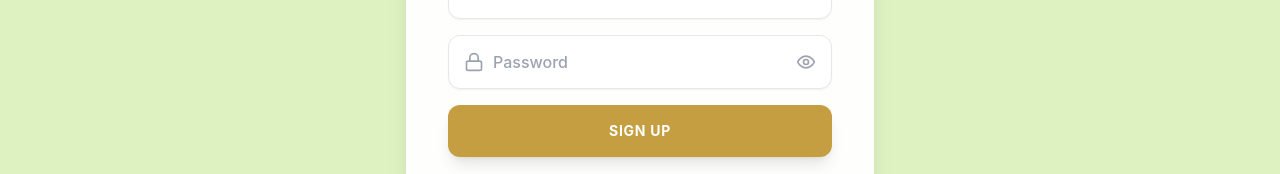
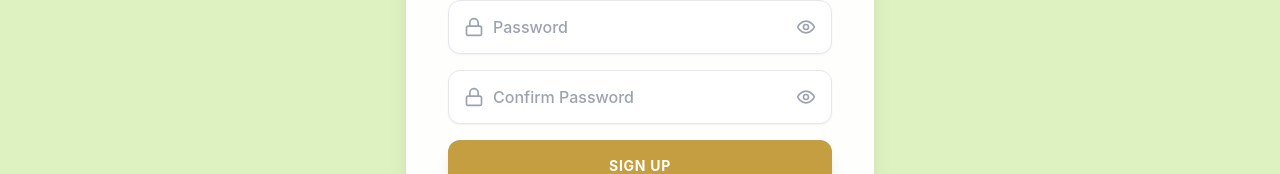
Before and after one commit to Hemasundar2006/AIot-Vertical-Farming-frontend, a React (Vite) app: page /register in a window 1280 px wide. Shown: the part 471-645 px from the top of the page. Built offline with nearby package versions, Linux system fonts and the light colour scheme; no server answers.

Commit message:
feat: add user registration page with form validation and glassmorphism UI

```diff
--- a/src/pages/Register.jsx
+++ b/src/pages/Register.jsx
@@ -8,6 +8,7 @@ const Register = () => {
   const [email, setEmail] = useState('');
   const [password, setPassword] = useState('');
   const [confirmPassword, setConfirmPassword] = useState('');
+  const [farmLocation, setFarmLocation] = useState('');
   const [showPassword, setShowPassword] = useState(false);
   const [showConfirmPassword, setShowConfirmPassword] = useState(false);
   const [isLoading, setIsLoading] = useState(false);
@@ -80,8 +81,8 @@ const Register = () => {
                         required
                         className="block w-full pl-11 pr-4 py-3.5 bg-white border border-gray-200 rounded-xl focus:ring-2 focus:ring-agri-gold focus:border-agri-gold text-gray-900 placeholder-gray-400 transition-all font-medium shadow-sm hover:shadow-md"
                         placeholder="Farm Location"
-                        value={confirmPassword}
-                        onChange={(e) => setConfirmPassword(e.target.value)}
+                        value={farmLocation}
+                        onChange={(e) => setFarmLocation(e.target.value)}
                     />
                     </div>
                 </div>
@@ -125,6 +126,29 @@ const Register = () => {
                     </div>
                 </div>
 
+                <div>
+                    <div className="relative">
+                    <div className="absolute inset-y-0 left-0 pl-4 flex items-center pointer-events-none z-10">
+                        <Lock className="h-5 w-5 text-gray-400" />
+                    </div>
+                    <input
+                        type={showConfirmPassword ? "text" : "password"}
+                        required
+                         className="block w-full pl-11 pr-12 py-3.5 bg-white border border-gray-200 rounded-xl focus:ring-2 focus:ring-agri-gold focus:border-agri-gold text-gray-900 placeholder-gray-400 transition-all font-medium shadow-sm hover:shadow-md"
+                        placeholder="Confirm Password"
+                        value={confirmPassword}
+                        onChange={(e) => setConfirmPassword(e.target.value)}
+                    />
+                    <button
+                        type="button"
+                        onClick={() => setShowConfirmPassword(!showConfirmPassword)}
+                        className="absolute inset-y-0 right-0 pr-4 flex items-center z-10 text-gray-400 hover:text-gray-600 focus:outline-none"
+                    >
+                        {showConfirmPassword ? <EyeOff size={20} /> : <Eye size={20} />}
+                    </button>
+                    </div>
+                </div>
+
                 <button
                     type="submit"
                     disabled={isLoading}
```
